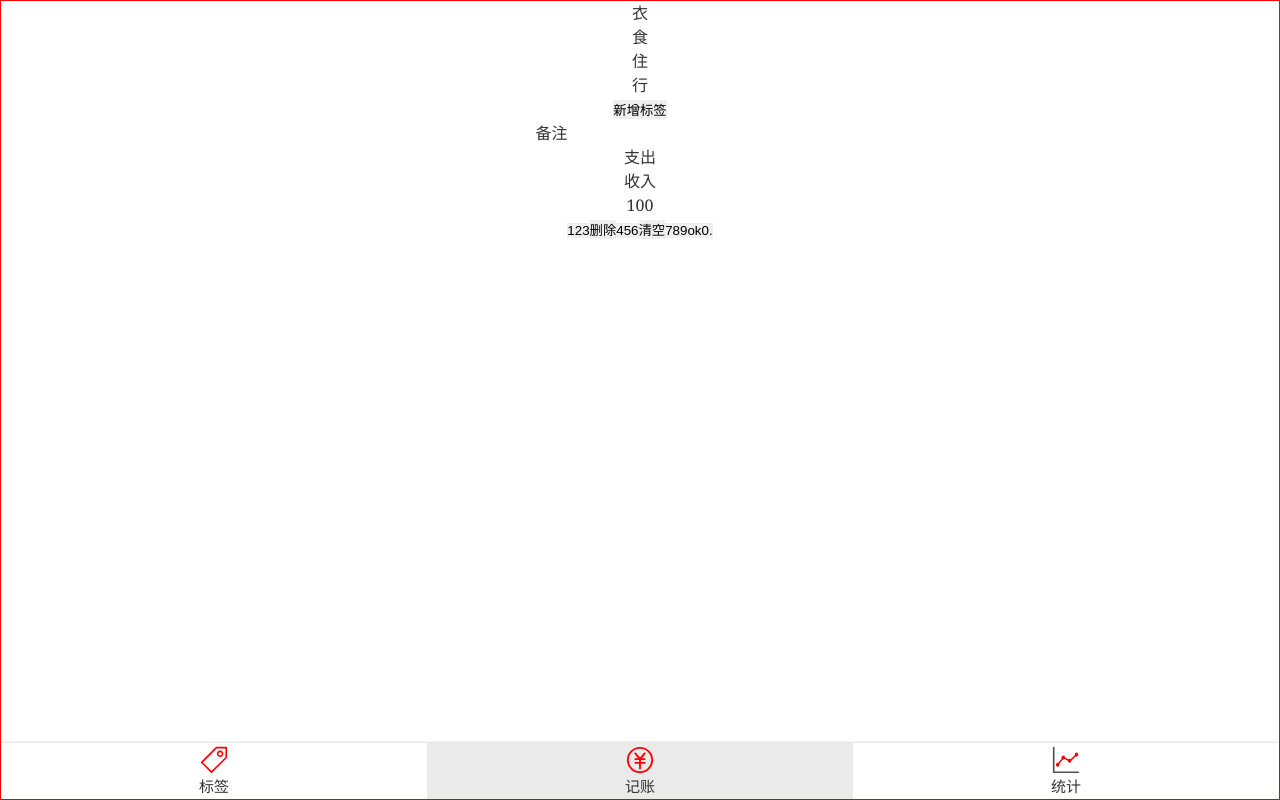
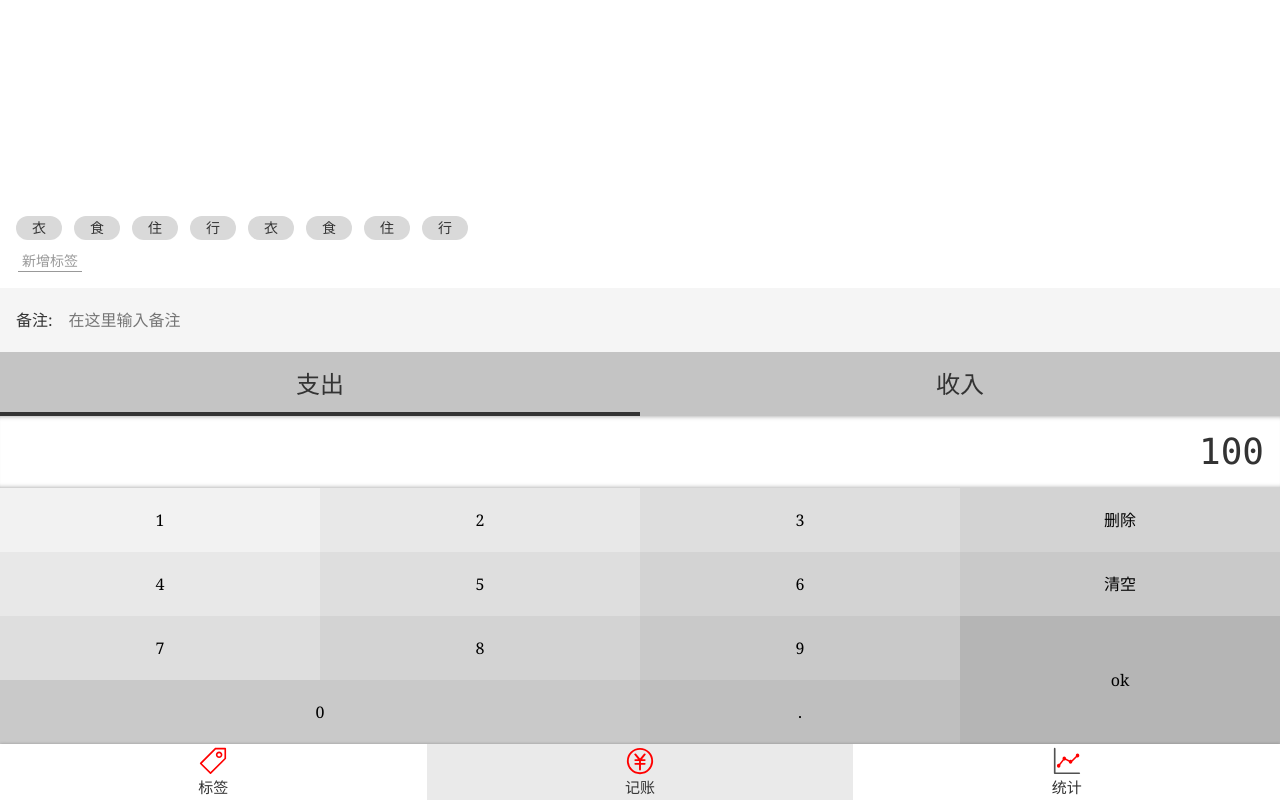
Before and after one commit to macycle/wallet, a Vue app: page /#/money in a window 1280 px wide. Built offline with nearby package versions, Linux system fonts and the light colour scheme.

Commit message:
完胜布局

```diff
--- a/src/App.vue
+++ b/src/App.vue
@@ -13,8 +13,8 @@
   font-family:$font-kai;
   -webkit-font-smoothing: antialiased;
   -moz-osx-font-smoothing: grayscale;
-  text-align: center;
   color: #333;
+  font-size:16px;
 }
 
 </style>
--- a/src/assets/style/reset.css
+++ b/src/assets/style/reset.css
@@ -9,3 +9,15 @@
   text-decoration: none;
   color: inherit;
 }
+
+li {
+  list-style: none;
+}
+
+button, input {
+  font: inherit;
+}
+
+:focus {
+  outline: none;
+}
--- a/src/assets/style/reset.min.css
+++ b/src/assets/style/reset.min.css
@@ -1 +1 @@
-*{border:0;margin:0;padding:0;box-sizing:border-box}a{text-decoration:none;color:inherit}
+*{border:0;margin:0;padding:0;box-sizing:border-box}a{text-decoration:none;color:inherit}li{list-style:none}button,input{font:inherit}:focus{outline:none}
--- a/src/assets/style/reset.scss
+++ b/src/assets/style/reset.scss
@@ -9,3 +9,15 @@
     text-decoration: none;
     color: inherit;
   }
+
+  li{
+    list-style: none;
+  }
+
+  button,input{
+    font:inherit
+  }
+
+  :focus{
+    outline: none;
+  }
--- a/src/components/Layout.vue
+++ b/src/components/Layout.vue
@@ -1,6 +1,6 @@
 <template>
-    <div class="nav-wrapper">
-        <div class="content">
+    <div class="layout-wrapper" :class="classPrefix && `${classPrefix}-wrapper`">
+        <div class="content" :class="classPrefix && `${classPrefix}-content`">
            <slot></slot>
         </div>
         <Nav />
@@ -9,13 +9,13 @@
 
 <script>
     export default {
-        name:'Layout'
+        name:'Layout',
+        props:['classPrefix']
     }
 </script>
 
 <style lang="scss" scoped>
-.nav-wrapper{
-        border:1px solid red;
+.layout-wrapper{
         display: flex;
         flex-direction: column;
         height: 100vh;
--- a/src/views/Money.vue
+++ b/src/views/Money.vue
@@ -1,33 +1,5 @@
 <template>
-    <Layout>
-        <!--标签面板-->
-        <div class="tags">
-            <ul class="current">
-                <li>衣</li>
-                <li>食</li>
-                <li>住</li>
-                <li>行</li>
-            </ul>
-            <div class="new">
-                <button>新增标签</button>
-            </div>
-        </div>
-
-        <!--备注面板-->
-        <div>
-            <label class="notes">
-                <span class="name">备注</span>
-                <input type="text">
-            </label>
-        </div>
-
-        <!--收支面板-->
-        <div>
-            <ul class="types">
-                <li class="selected">支出</li>
-                <li class="selected">收入</li>
-            </ul>
-        </div>
+    <Layout class-prefix="layout">
 
         <!--数字面板-->
         <div class="numberPad">
@@ -44,16 +16,201 @@
                 <button>7</button>
                 <button>8</button>
                 <button>9</button>
-                <button>ok</button>
-                <button>0</button>
+                <button class="ok">ok</button>
+                <button class="zero">0</button>
                 <button>.</button>
             </div>
         </div>
+
+        <!--收支面板-->
+        <div>
+            <ul class="types">
+                <li class="selected">支出</li>
+                <li >收入</li>
+            </ul>
+        </div>
+
+        <!--备注面板-->
+        <div>
+            <label class="notes">
+                <span class="name">备注:</span>
+                <input type="text" placeholder="在这里输入备注">
+            </label>
+        </div>
+
+        <!--标签面板-->
+        <div class="tags">
+            <div class="new">
+                <button>新增标签</button>
+            </div>
+            <ul class="current">
+                <li>衣</li>
+                <li>食</li>
+                <li>住</li>
+                <li>行</li>
+                <li>衣</li>
+                <li>食</li>
+                <li>住</li>
+                <li>行</li>
+
+            </ul>
+
+        </div>
+
+
+
+
+
+
     </Layout>
 </template>
 
-<script>
+<script lang='ts'>
     export default {
         name:'money'
     }
 </script>
+
+<style lang="scss">
+ .layout-content{
+     display: flex;
+     flex-direction: column-reverse;
+ }
+
+</style>
+
+<style lang='scss' scoped>
+@import '~@/assets/style/reset.scss';
+.numberPad{
+    .output{
+        font-size: 36px;
+        font-family: Consolas,monospace;
+        padding: 9px 16px;
+        text-align: right;
+        box-shadow:inset 0 -5px 5px -5px fade_out(black,0.6),
+                   inset 0 5px 5px -5px fade_out(black,0.6);
+
+        &::after{
+            content: '';
+            display: block;
+            clear: both;
+        }
+    }
+    .buttons{
+        &::after{
+            content: '';
+            display: block;
+            clear: both;
+        }
+        >button{
+            width:25%;
+            height:64px;
+            float:left;
+            background: transparent;
+            &.ok{
+                height:64*2px;
+                float:right;
+            }
+            &.zero{
+                width:50%;
+            }
+            $bg:#f2f2f2;
+            &:nth-child(1){
+                background:$bg;
+            }
+            &:nth-child(2),&:nth-child(5){
+                background:darken($bg,4%);
+            }
+            &:nth-child(3),&:nth-child(6),&:nth-child(9){
+                background:darken($bg,8%);
+            }
+            &:nth-child(4),&:nth-child(7),&:nth-child(10){
+                background:darken($bg,12%);
+            }
+            &:nth-child(8),&:nth-child(11),&:nth-child(13){
+                background:darken($bg,16%);
+            }
+            &:nth-child(14){
+                background:darken($bg,20%);
+            }
+            &:nth-child(12){
+                background:darken($bg,24%);
+            }
+        }
+    }
+}
+.types{
+    background:#c4c4c4;
+    display: flex;
+    text-align:center;
+    font-size:24px;
+    > li{
+        display: flex;
+        flex: 1;
+        height: 64px;
+        justify-content: center;
+        align-items: center;
+        position: relative;
+        &.selected::after{
+           content: '';
+           position: absolute;
+           bottom:0;
+           left: 0;
+           width:100%;
+           height:4px;
+           background:#333
+
+        }
+    }
+}
+.notes{
+    background:#f5f5f5;
+    display: flex;
+    padding-left: 16px;
+    align-items: center;
+    .name{
+        padding-right:16px;
+    }
+    input{
+        height:64px;
+        flex-grow: 1;
+        background:transparent;
+        padding-right: 16px;
+        border:none
+    }
+}
+.tags{
+    font-size: 14px;
+    padding: 16px;
+    flex-grow: 1;
+    display: flex;
+    flex-direction: column-reverse;
+    > .current{
+        display: flex;
+        flex-wrap: wrap;
+        > li{
+            background-color: #d9d9d9;
+            $h:24px;
+            height:$h;
+            border-radius:($h/2);
+            padding: 0 16px;
+            margin-right: 12px;
+            line-height: $h;
+            margin-top: 4px;
+
+
+        }
+    }
+    > .new{
+        padding: 10px 2px 0;
+        button{
+            background:transparent;
+            border:none;
+            color:#999;
+            border-bottom:1px solid;
+            padding: 0 4px;
+
+        }
+    }
+}
+</style>
```
Also changed, not shown: src/assets/style/global.scss (line endings or trailing spaces).
